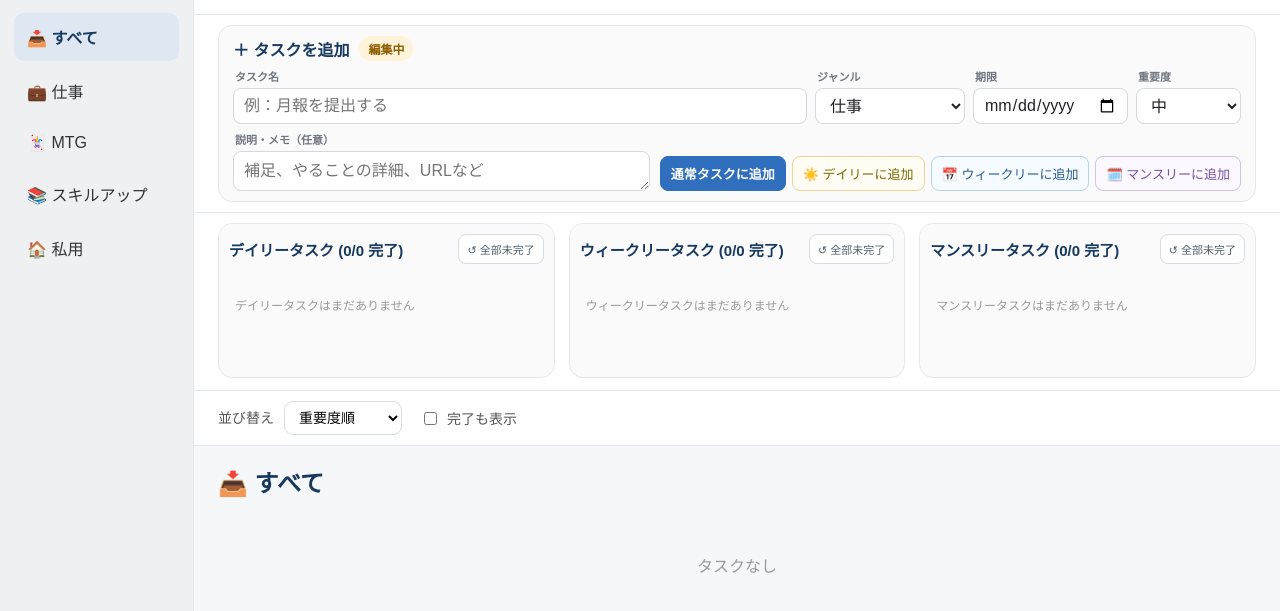
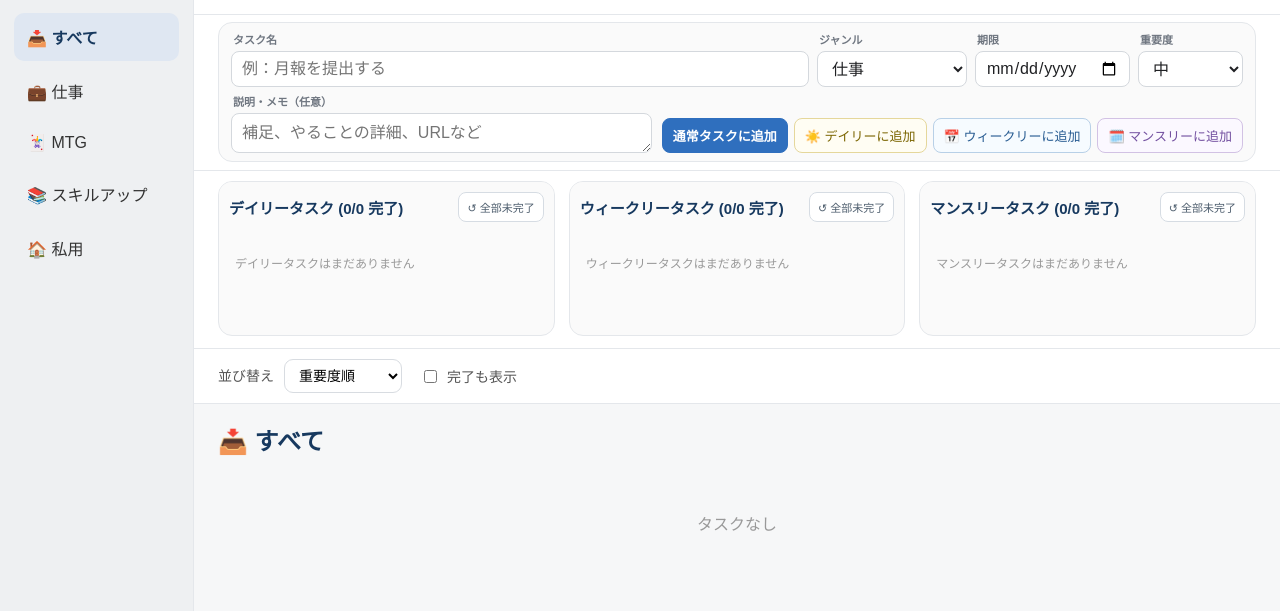
Before and after one commit to serrasato/task-dashboard, a plain HTML site: page index.html in a window 1280 px wide. Shown: the part 53-664 px from the top of the page. Drawn offline with Linux system fonts and the light colour scheme.

Commit message:
Refactor styles for create-area and create-card
Adjusted padding and margin for create-area and create-card styles. Updated create-head to conditionally hide or show based on edit-badge visibility.

```diff
--- a/index.html
+++ b/index.html
@@ -95,7 +95,7 @@
   .create-area{
     background:#fff;
     border-bottom:1px solid var(--line);
-    padding:10px 24px;
+    padding:7px 24px 8px;
   }
 
   .create-card{
@@ -103,14 +103,23 @@
     background:var(--panel-soft);
     border:1px solid var(--line);
     border-radius:var(--radius);
-    padding:10px 14px;
+    padding:8px 12px;
   }
 
   .create-head{
     display:flex;
     align-items:center;
     gap:10px;
-    margin-bottom:7px;
+    margin-bottom:0;
+    min-height:0;
+  }
+
+  .create-head:has(.edit-badge[hidden]){
+    display:none;
+  }
+
+  .create-head:not(:has(.edit-badge[hidden])){
+    margin-bottom:6px;
   }
 
   .create-title{
@@ -143,7 +152,7 @@
     grid-template-columns:minmax(360px,1fr) auto;
     gap:10px;
     align-items:end;
-    margin-top:7px;
+    margin-top:6px;
   }
 
   .field{min-width:0}
@@ -488,8 +497,7 @@
 
     <section class="create-area">
       <div class="create-card">
-        <div class="create-head">
-          <h2 class="create-title">＋ タスクを追加</h2>
+        <div class="create-head compact-head">
           <span id="editBadge" class="edit-badge" hidden>編集中</span>
         </div>
 
```
